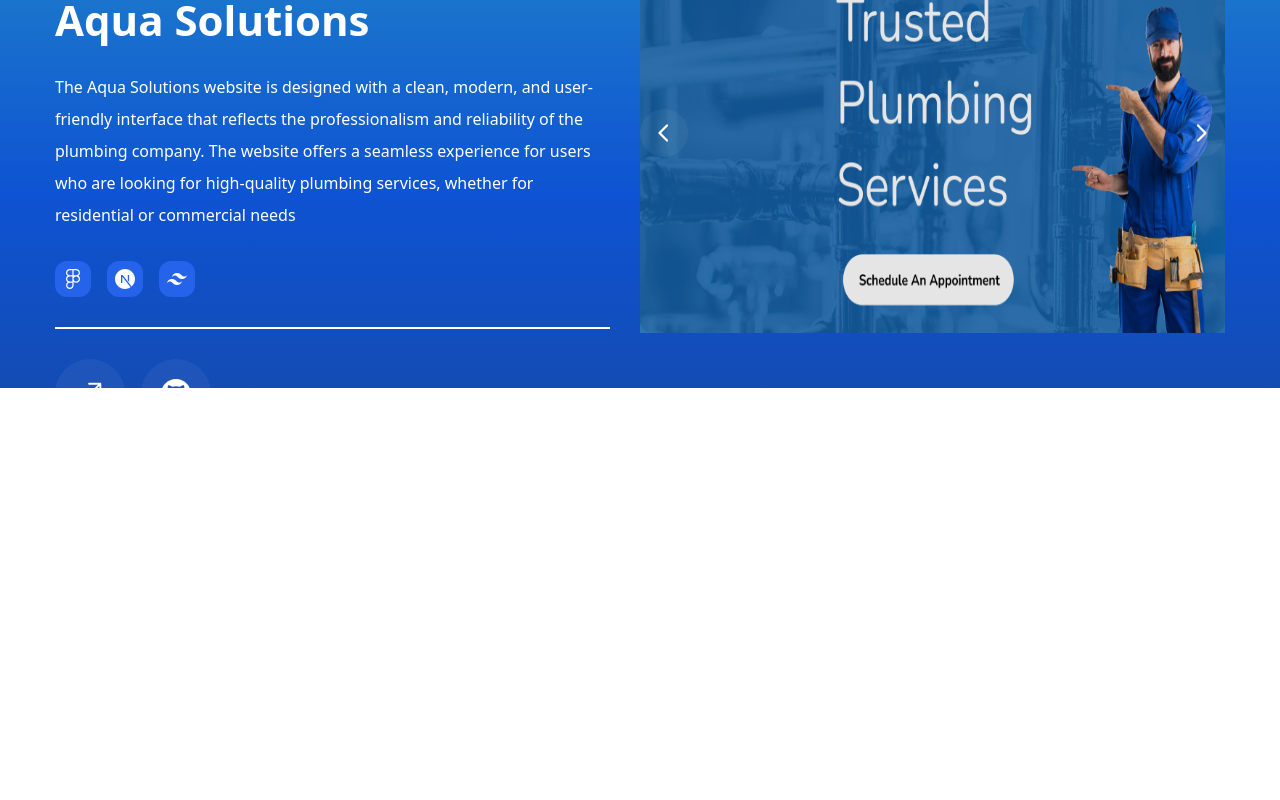
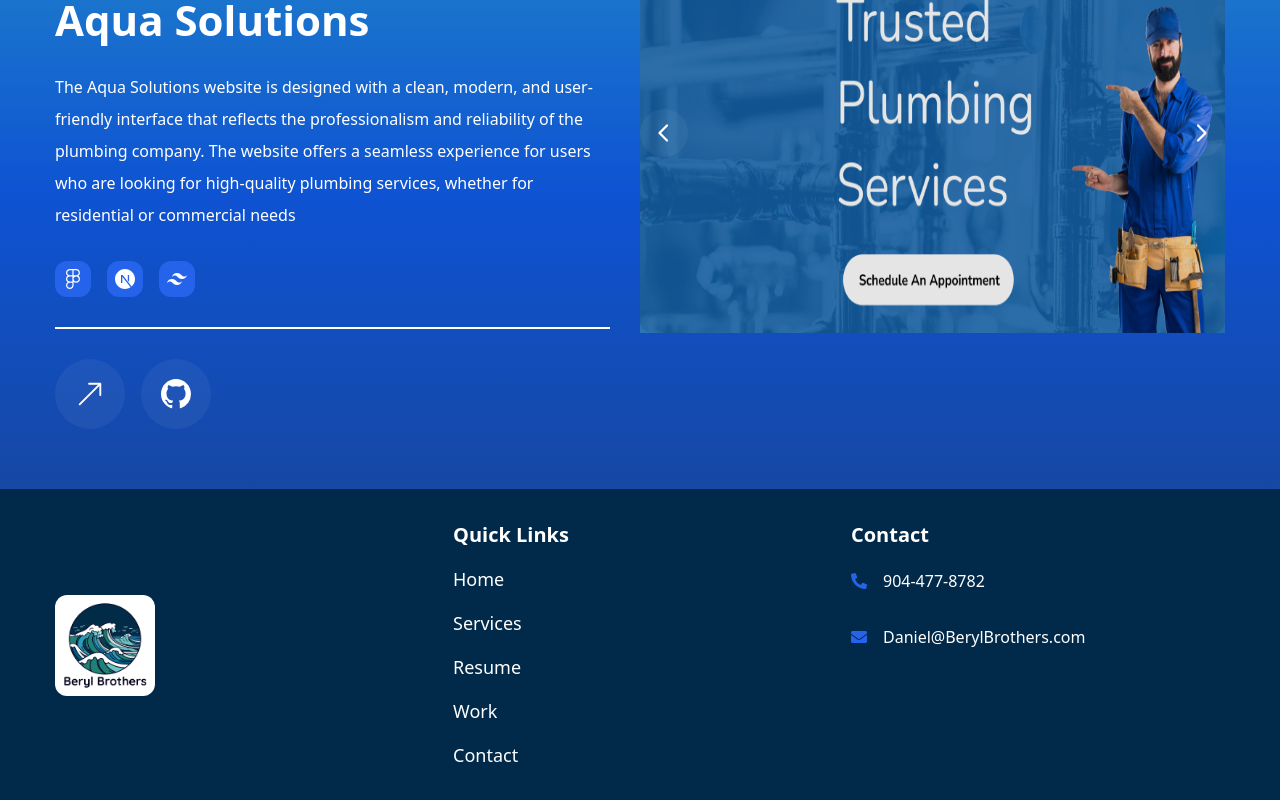
Before and after one commit to BerylBrothers/Paint-Website, a Next.js app: page /work in a window 1280 px wide. Shown: the part 412-1212 px from the top of the page. Built offline with nearby package versions, Linux system fonts and the light colour scheme.

Commit message:
testing layout

```diff
--- a/app/layout.js
+++ b/app/layout.js
@@ -28,10 +28,11 @@ export default function RootLayout({ children }) {
       <body
         className={`${outfit.variable}`}>
          <Header />
-         <StairTransition />
-         <PageTransition>
+         {/* <StairTransition /> */}
          {children}
-         </PageTransition>
+         {/* <PageTransition>
+
+         </PageTransition> */}
         <Footer />
       </body>
     </html>
```
